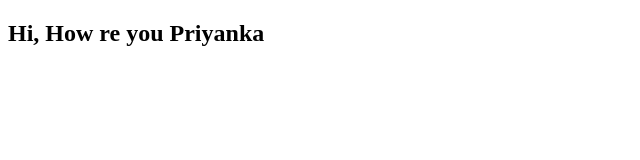
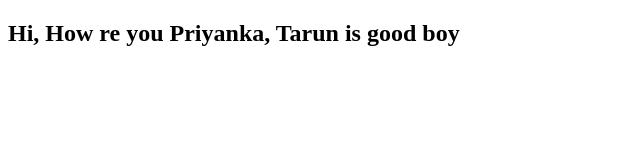
Before and after one commit to TarunGandhi1224/athena, a plain HTML site: page index.html in a window 1280 px wide. Shown: the whole page, without its empty margins (0-640 px from the left). Drawn offline with Linux system fonts and the light colour scheme.

Commit message:
Minor change s

```diff
--- a/index.html
+++ b/index.html
@@ -8,9 +8,7 @@
     </head>
 <body>
 <h2>
-Hi, How re you Priyanka
+Hi, How re you Priyanka, Tarun is good boy
 </h2>
 </body>
-
-
 </html>
```
Also changed, not shown: 1 other file.
